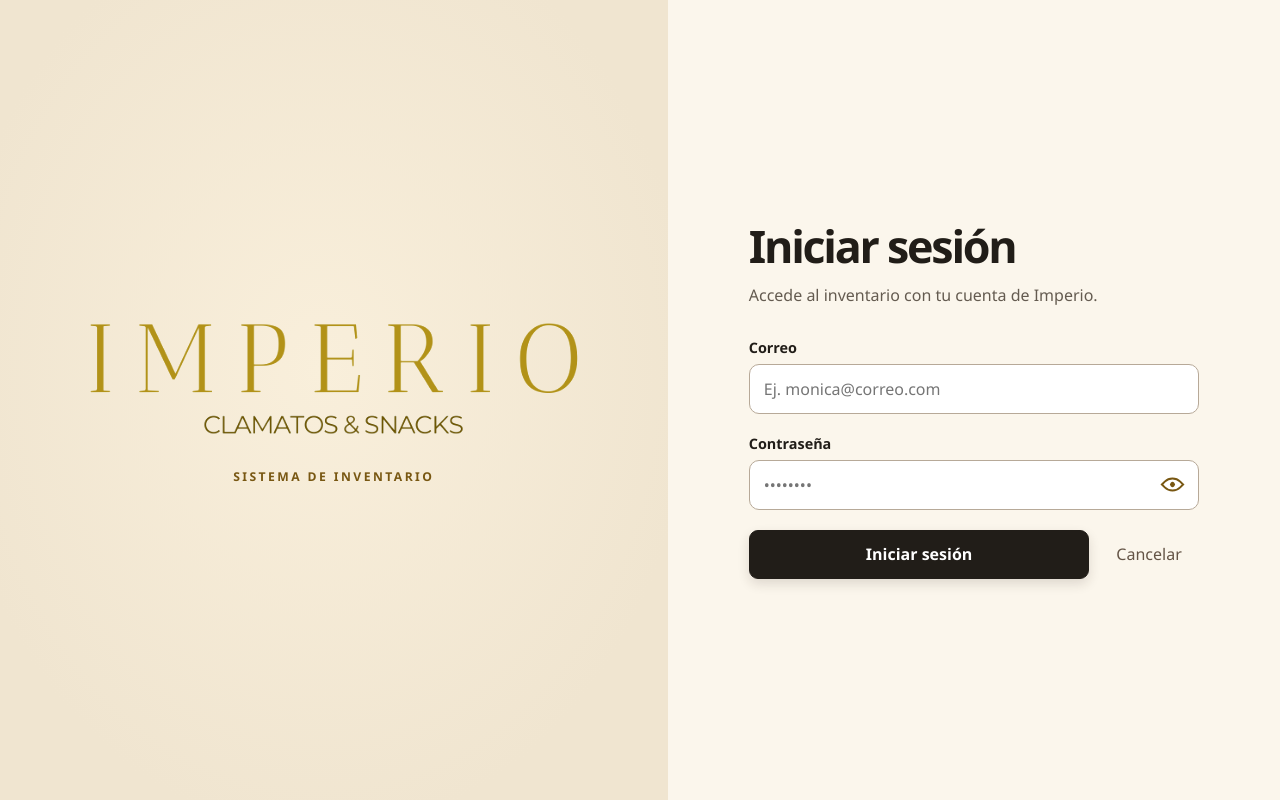
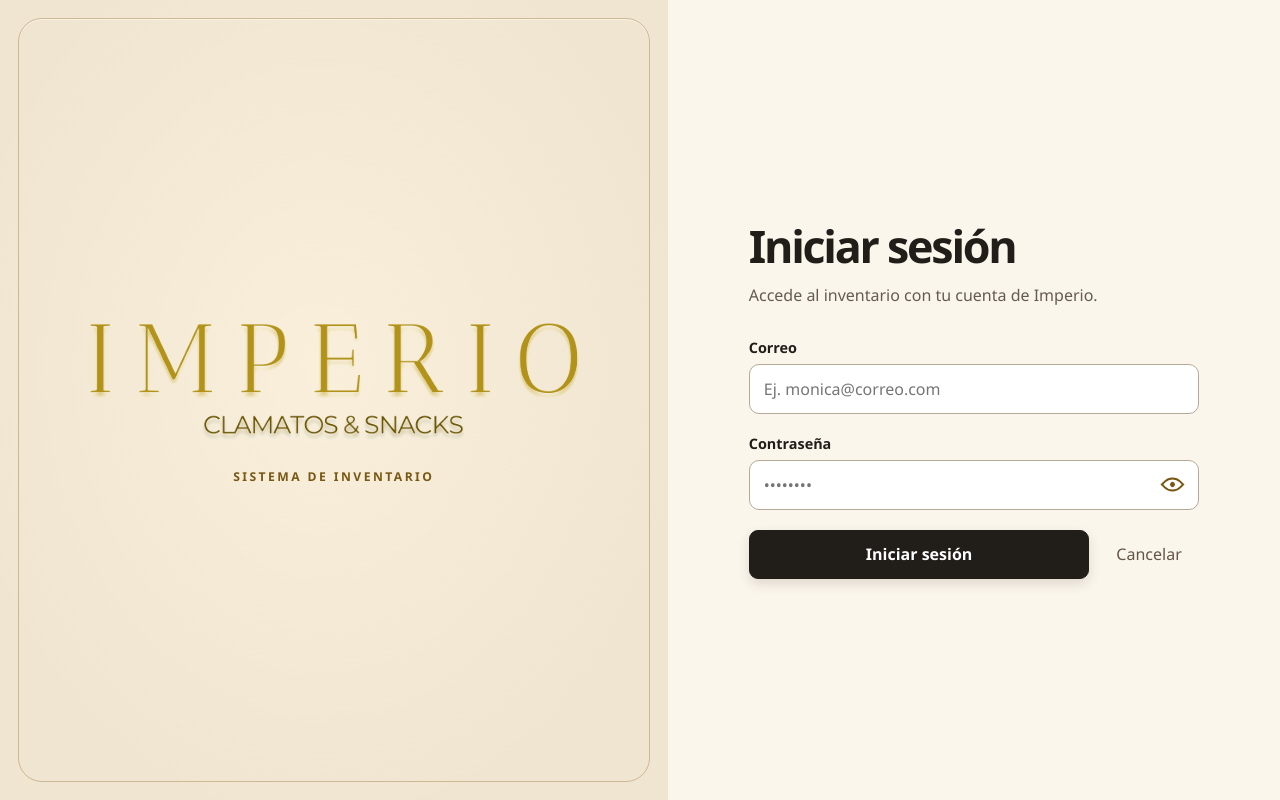
Before and after one commit to Bowerystream117/PROYECTO-SOFTWARE, a plain HTML site: page frontend/inicio de sesion/index.html in a window 1280 px wide. Drawn offline with Linux system fonts and the light colour scheme.

Commit message:
Da relieve al logo y enmarca el panel de acceso

```diff
--- a/frontend/inicio de sesion/estilos.css
+++ b/frontend/inicio de sesion/estilos.css
@@ -18,16 +18,38 @@ body {
   min-height: 100svh;
 }
 .panelMarca {
+  position: relative;
   display: grid;
   place-items: center;
   padding: clamp(24px, 6.5vw, 108px);
   background: radial-gradient(ellipse at 48% 46%, #f9efdb 0%, var(--crema) 76%);
 }
+.panelMarca::before {
+  content: "";
+  position: absolute;
+  inset: 18px;
+  border: 1px solid #96743c66;
+  border-radius: 24px;
+  box-shadow: inset 0 1px 0 #fff9ecb3;
+  pointer-events: none;
+}
 .identidad {
   width: min(100%, 760px);
   text-align: center;
 }
-.logo { display: block; width: 100%; height: auto; mix-blend-mode: darken; }
+.marcaLogo { position: relative; }
+.marcaLogo::before {
+  content: "";
+  position: absolute;
+  inset: 0;
+  background: url("../compartido/logo-imperio.png") center / 100% 100% no-repeat;
+  filter: brightness(1.06) blur(2px);
+  mix-blend-mode: darken;
+  opacity: .5;
+  transform: translateY(4px);
+  pointer-events: none;
+}
+.logo { position: relative; display: block; width: 100%; height: auto; mix-blend-mode: darken; }
 .descripcionSistema {
   margin: clamp(14px, 2vw, 28px) 0 0;
   color: var(--bronce);
@@ -79,6 +101,7 @@ input:focus-visible, button:focus-visible { outline: 3px solid var(--bronce); ou
 @media (max-width: 760px) {
   .pantalla { grid-template-columns: 1fr; grid-template-rows: auto 1fr; }
   .panelMarca { padding: 32px 28px 26px; }
+  .panelMarca::before { inset: 10px; border-radius: 16px; }
   .identidad { width: min(100%, 380px); }
   .descripcionSistema { margin-top: 12px; }
   .panelAcceso { align-items: start; padding: 32px 24px; }
--- a/frontend/inicio de sesion/index.html
+++ b/frontend/inicio de sesion/index.html
@@ -12,7 +12,9 @@
   <main class="pantalla">
     <aside class="panelMarca" aria-label="Imperio Clamatos y Snacks">
       <div class="identidad">
-        <img class="logo" src="../compartido/logo-imperio.png" alt="Imperio Clamatos &amp; Snacks" width="1164" height="296">
+        <div class="marcaLogo">
+          <img class="logo" src="../compartido/logo-imperio.png" alt="Imperio Clamatos &amp; Snacks" width="1164" height="296">
+        </div>
         <p class="descripcionSistema">Sistema de inventario</p>
       </div>
     </aside>
```
